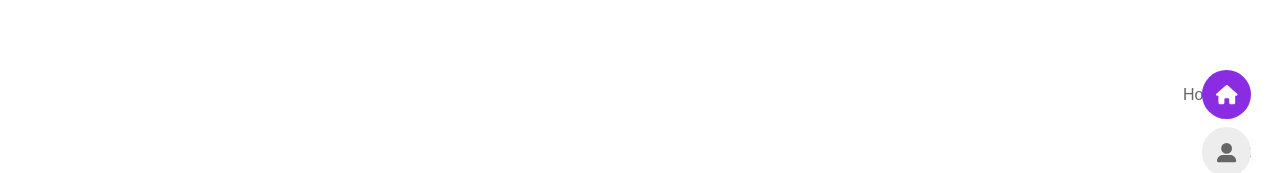
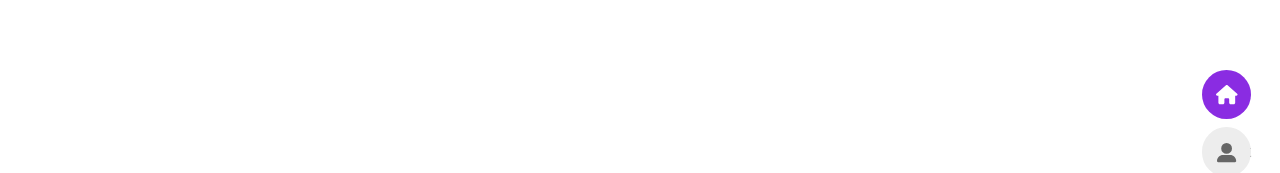
Before and after one commit to IgorGuariroba/portifoli, a React (Vite) app: page / in a window 1280 px wide. Shown: the part 219-392 px from the top of the page. Built offline with nearby package versions, Linux system fonts and the light colour scheme.

Commit message:
Adicononar o hover no momento certo

```diff
--- a/src/components/navbar/Navbar.styles.ts
+++ b/src/components/navbar/Navbar.styles.ts
@@ -1,5 +1,6 @@
 import styled  from "styled-components";
 import {FontAwesomeIcon} from "@fortawesome/react-fontawesome";
+import {StyledLink} from "../link/Link.styles.ts";
 
 export const Nav = styled.nav`
   @media screen and (min-width: 1024px) {
@@ -42,7 +43,7 @@ export const Item = styled.li`
   }
 `;
 
-export const Name = styled.h3<{ isActive: boolean }>`
+export const Name = styled.h3`
   font-size: 1rem;
   font-weight: ${props => props.theme.weigth500};
   @media screen and (min-width: 1024px) {
@@ -60,13 +61,12 @@ export const Name = styled.h3<{ isActive: boolean }>`
     visibility: hidden;
     transition: all 0.3s ease;
     z-index: -1;
-    ${props => props.isActive && `
+    ${StyledLink}:hover & {
       opacity: 1;
       visibility: visible;
       border-radius: 1.8rem 0 0 1.8rem;
       right: 1.6rem;
-
-    `}
+    }
   }
 `;
 
--- a/src/components/navbar/Navbar.tsx
+++ b/src/components/navbar/Navbar.tsx
@@ -25,16 +25,16 @@ export function Navbar() {
                 <List>
                     <Item>
                         <Link isActive={location.pathname === '/'} to="/" icon={faHouse} onClick={handleToggleClick}>
-                            <Name isActive={location.pathname === '/'}>Home</Name>
+                            <Name>Home</Name>
                         </Link>
                         <Link isActive={location.pathname === '/sobre'} to="/sobre" icon={faUserLarge} onClick={handleToggleClick}>
-                            <Name isActive={location.pathname === '/sobre'}>About</Name>
+                            <Name>About</Name>
                         </Link>
                         <Link isActive={location.pathname === '/portifolio'} to="/portifolio" icon={faFolderOpen} onClick={handleToggleClick}>
-                            <Name isActive={location.pathname === '/portifolio'}>Portfolio</Name>
+                            <Name>Portfolio</Name>
                         </Link>
                         <Link isActive={location.pathname === '/contato'} to="/contato" icon={faEnvelopeOpen} onClick={handleToggleClick}>
-                            <Name isActive={location.pathname === '/contato'}>Contact</Name>
+                            <Name>Contact</Name>
                         </Link>
                     </Item>
                 </List>
```
